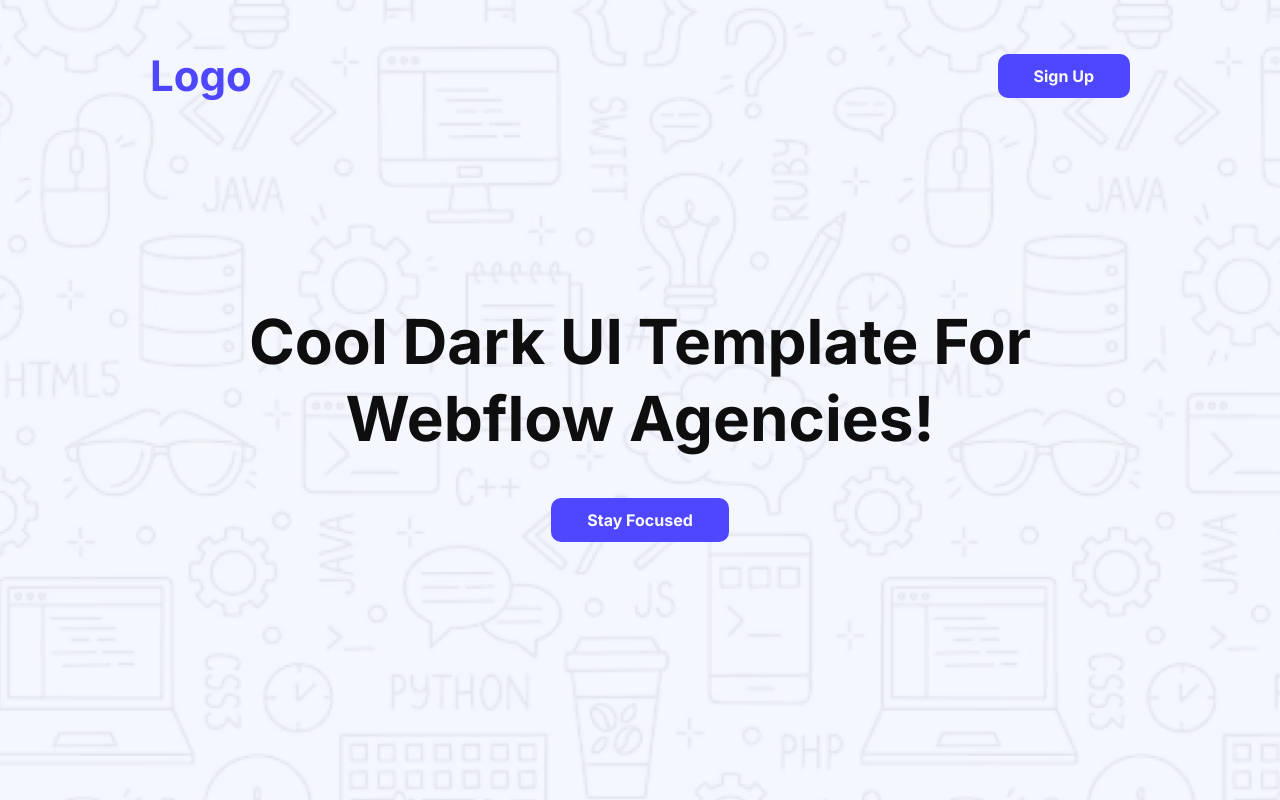
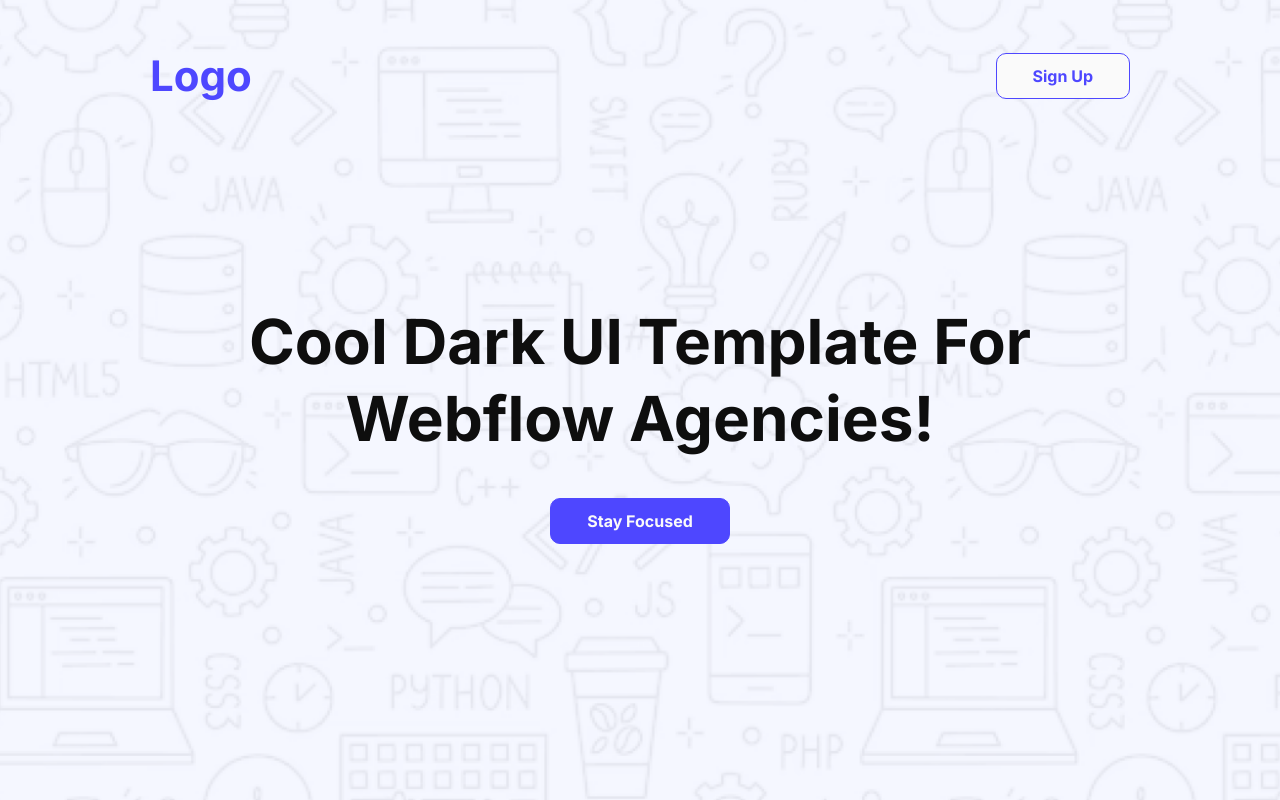
Before and after one commit to thekhaledshariar/ph-assignment-01, a plain HTML site: page code/index.html in a window 1280 px wide. In both pictures the pointer is over the button "Sign Up". Shown: the top 800 px of the page. Drawn offline with Linux system fonts and the light colour scheme.

Commit message:
Added button hover

```diff
--- a/code/universal-style.css
+++ b/code/universal-style.css
@@ -5,24 +5,29 @@
 }
 
 body {
-  /* font-family: 'Inter', sans-serif;
-  margin: 0px;
-  padding: 0px; */
   background-color: #ffffff;
 }
 
+/* button-style */
+
 button {
-  font-family: 'Inter', sans-serif;
   background-color: #4E47FF;
+  border: 1px solid #4E47FF;
   color: #fafafa;
   font-size: 16px;
   font-weight: 700;
   text-transform: capitalize;
-  border: none;
   border-radius: 10px;
   padding: 12px 36px;
 }
 
+button:hover {
+  background-color: #fafafa;
+  color: #4E47FF;
+  border: 1px solid #4E47FF;
+  cursor: pointer;
+  transition: 0.3s ease-in;
+}
 
 /* font-style */
 
```
